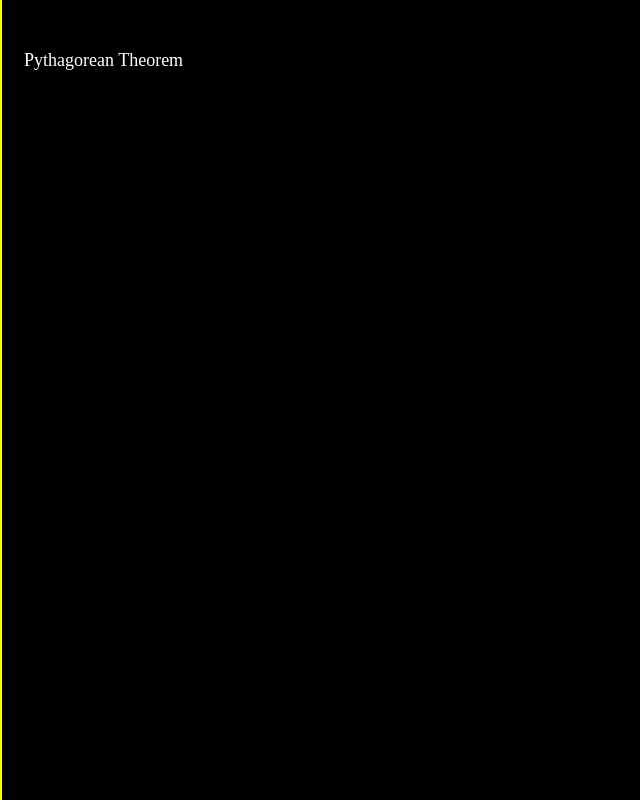
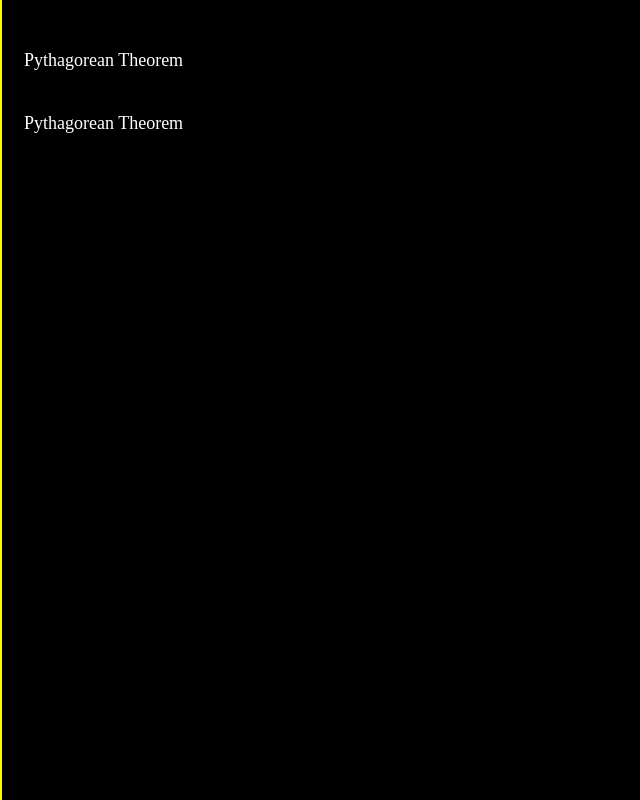
Before and after one commit to AdhmAlateiat/math-calculator, a plain HTML site: page index.html in a window 1280 px wide. Shown: the whole page, without its empty margins (0-640 px from the left). Drawn offline with Linux system fonts and the light colour scheme.

Commit message:
Update index.html

```diff
--- a/index.html
+++ b/index.html
@@ -7,6 +7,7 @@
   <body>
     <div class="border-left">
         <li><a href="calculator/Pythagorean Theorem.html">Pythagorean Theorem</a></li>
+        <li><a href="calculator/Right Triangle Solver.html">Pythagorean Theorem</a></li>
     </div>
   </body>
 </html>
```
